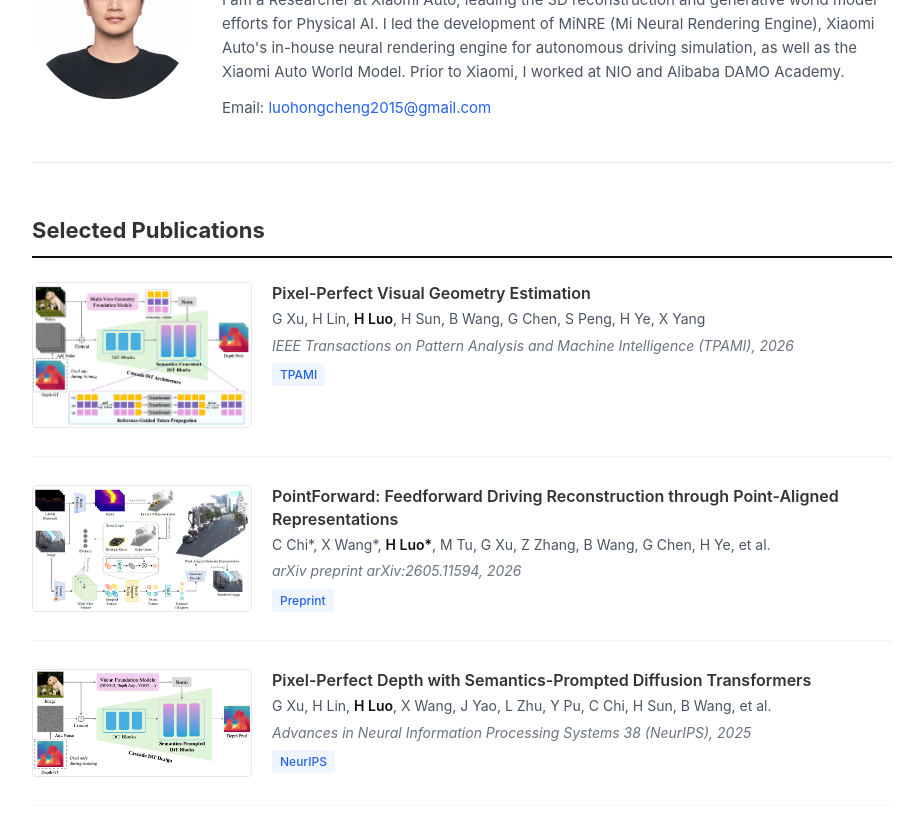
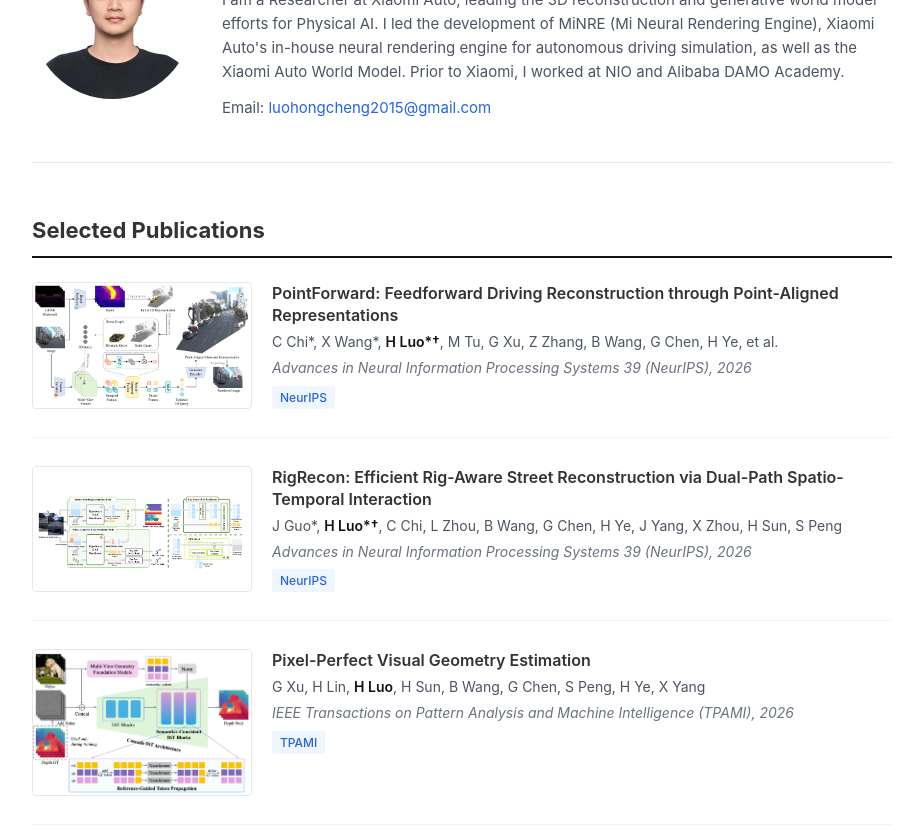
Before and after one commit to luohongcheng/luohongcheng.github.io, a plain HTML site: page index.html in a window 1280 px wide. Shown: the part 101-932 px from the top of the page, without its empty margins (178-1101 px from the left). Drawn offline with Linux system fonts and the light colour scheme.

Commit message:
add nips paper

```diff
--- a/index.html
+++ b/index.html
@@ -27,6 +27,36 @@
 
         <li class="pub-item">
             <div class="pub-thumbnail">
+                <img src="assets/papers/pointforward.png" onerror="this.style.display='none';this.parentElement.querySelector('.placeholder').style.display='block';" alt="Paper figure">
+                <span class="placeholder" style="display:none;">Figure placeholder</span>
+            </div>
+            <div class="pub-info">
+                <p class="pub-title">PointForward: Feedforward Driving Reconstruction through Point-Aligned Representations</p>
+                <p class="pub-authors">C Chi*, X Wang*, <span class="highlight">H Luo*†</span>, M Tu, G Xu, Z Zhang, B Wang, G Chen, H Ye, et al.</p>
+                <p class="pub-venue">Advances in Neural Information Processing Systems 39 (NeurIPS), 2026</p>
+                <div class="pub-meta">
+                    <span class="pub-tag">NeurIPS</span>
+                </div>
+            </div>
+        </li>
+
+        <li class="pub-item">
+            <div class="pub-thumbnail">
+                <img src="assets/papers/rigrecon.png" onerror="this.style.display='none';this.parentElement.querySelector('.placeholder').style.display='block';" alt="Paper figure">
+                <span class="placeholder" style="display:none;">Figure placeholder</span>
+            </div>
+            <div class="pub-info">
+                <p class="pub-title">RigRecon: Efficient Rig-Aware Street Reconstruction via Dual-Path Spatio-Temporal Interaction</p>
+                <p class="pub-authors">J Guo*, <span class="highlight">H Luo*†</span>, C Chi, L Zhou, B Wang, G Chen, H Ye, J Yang, X Zhou, H Sun, S Peng</p>
+                <p class="pub-venue">Advances in Neural Information Processing Systems 39 (NeurIPS), 2026</p>
+                <div class="pub-meta">
+                    <span class="pub-tag">NeurIPS</span>
+                </div>
+            </div>
+        </li>
+
+        <li class="pub-item">
+            <div class="pub-thumbnail">
                 <img src="assets/papers/pixel_perfect_geometry.png" onerror="this.style.display='none';this.parentElement.querySelector('.placeholder').style.display='block';" alt="Paper figure">
                 <span class="placeholder" style="display:none;">Figure placeholder</span>
             </div>
@@ -40,17 +70,18 @@
             </div>
         </li>
 
-<li class="pub-item">
+        <li class="pub-item">
             <div class="pub-thumbnail">
-                <img src="assets/papers/pointforward.png" onerror="this.style.display='none';this.parentElement.querySelector('.placeholder').style.display='block';" alt="Paper figure">
+                <img src="assets/papers/dggt.png" onerror="this.style.display='none';this.parentElement.querySelector('.placeholder').style.display='block';" alt="Paper figure">
                 <span class="placeholder" style="display:none;">Figure placeholder</span>
             </div>
             <div class="pub-info">
-                <p class="pub-title">PointForward: Feedforward Driving Reconstruction through Point-Aligned Representations</p>
-                <p class="pub-authors">C Chi*, X Wang*, <span class="highlight">H Luo*</span>, M Tu, G Xu, Z Zhang, B Wang, G Chen, H Ye, et al.</p>
-                <p class="pub-venue">arXiv preprint arXiv:2605.11594, 2026</p>
+                <p class="pub-title">DGGT: Feedforward 4D Reconstruction of Dynamic Driving Scenes Using Unposed Images</p>
+                <p class="pub-authors">X Chen, Z Xiong, Y Chen, G Li, N Wang, <span class="highlight">H Luo</span>, L Chen, H Sun, B Wang, et al.</p>
+                <p class="pub-venue">IEEE/CVF Conference on Computer Vision and Pattern Recognition (CVPR), 2026</p>
                 <div class="pub-meta">
-                    <span class="pub-tag">Preprint</span>
+                    <span class="pub-tag">CVPR</span>
+
                 </div>
             </div>
         </li>
@@ -66,22 +97,6 @@
                 <p class="pub-venue">Advances in Neural Information Processing Systems 38 (NeurIPS), 2025</p>
                 <div class="pub-meta">
                     <span class="pub-tag">NeurIPS</span>
-
-                </div>
-            </div>
-        </li>
-
-        <li class="pub-item">
-            <div class="pub-thumbnail">
-                <img src="assets/papers/dggt.png" onerror="this.style.display='none';this.parentElement.querySelector('.placeholder').style.display='block';" alt="Paper figure">
-                <span class="placeholder" style="display:none;">Figure placeholder</span>
-            </div>
-            <div class="pub-info">
-                <p class="pub-title">DGGT: Feedforward 4D Reconstruction of Dynamic Driving Scenes Using Unposed Images</p>
-                <p class="pub-authors">X Chen, Z Xiong, Y Chen, G Li, N Wang, <span class="highlight">H Luo</span>, L Chen, H Sun, B Wang, et al.</p>
-                <p class="pub-venue">IEEE/CVF Conference on Computer Vision and Pattern Recognition (CVPR), 2026</p>
-                <div class="pub-meta">
-                    <span class="pub-tag">CVPR</span>
 
                 </div>
             </div>
```
Also changed, not shown: assets/papers/rigrecon.png (added), 1 other file.
